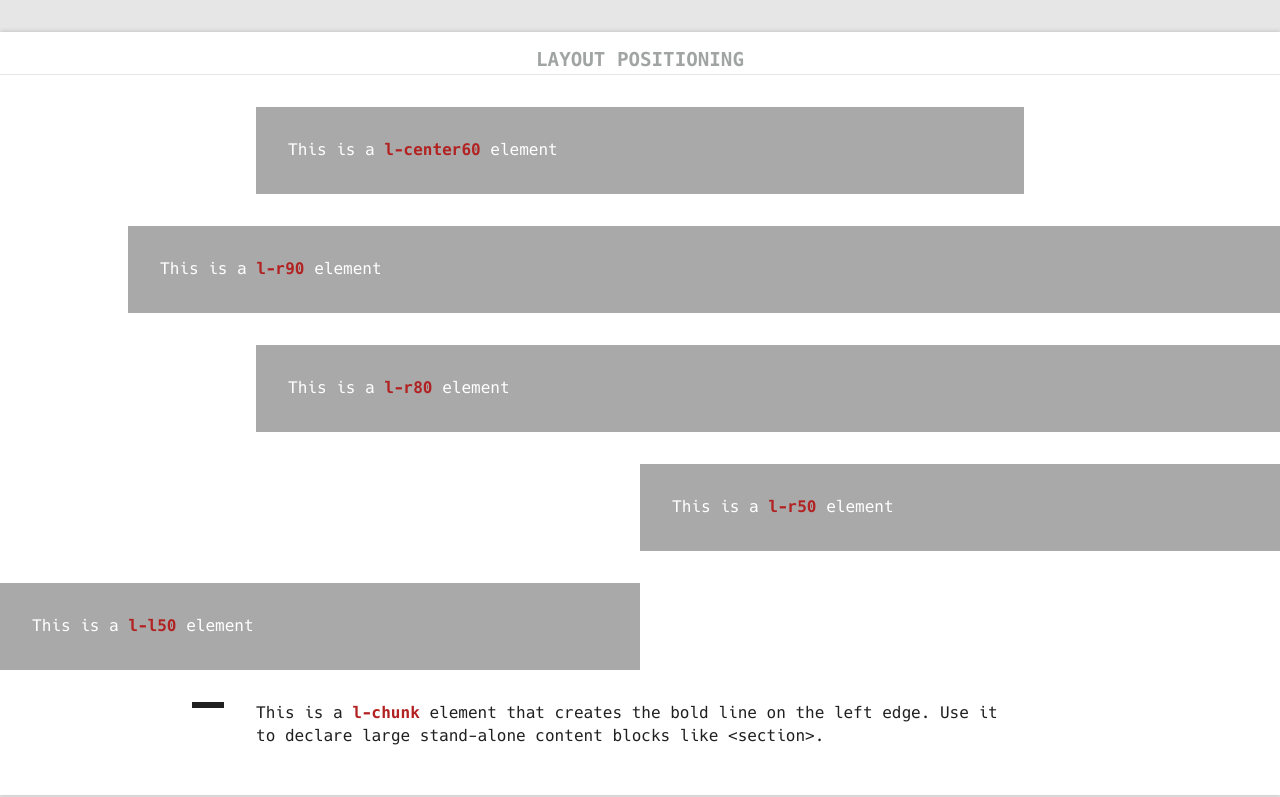
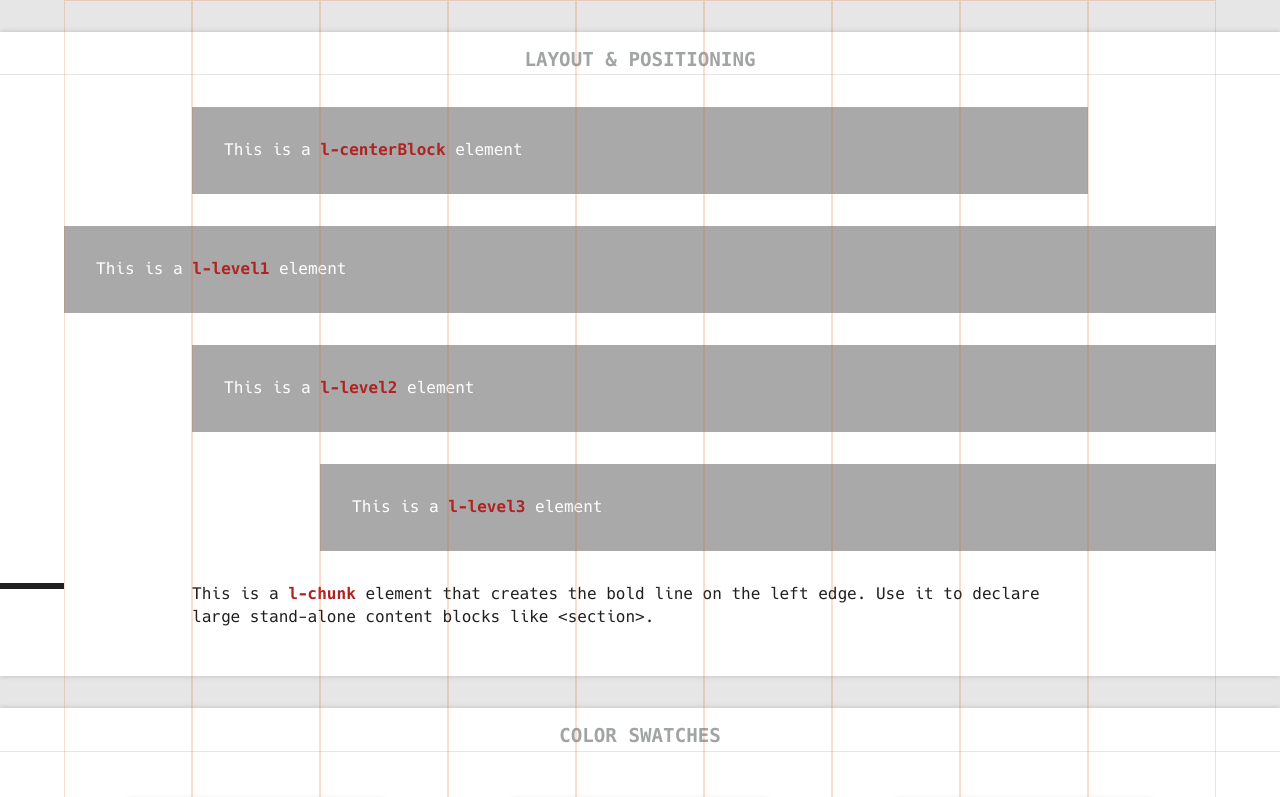
Before and after one commit to DomSt/MyNameIsDom, a plain HTML site: page dev/patternLib/index.html in a window 1280 px wide. Shown: the top 797 px of the page. Drawn offline with Linux system fonts and the light colour scheme.

Commit message:
Removed old layout elements, included new tiered layout elements.
Fixed test grid. Wrong column calculation because of padding on wrapper
element.

Fixed chunk element.

```diff
--- a/dev/patternLib/index.html
+++ b/dev/patternLib/index.html
@@ -26,30 +26,26 @@
 
     <!-- LAYOUT CLASSES -->
     <div class="lib__section">
-      <p class="lib__section__headline">Layout Positioning</p>
+      <p class="lib__section__headline">Layout & Positioning</p>
 
-      <div class="lib__element lib__element--layoutBlock l-center60">
-        <p>This is a <span class="lib__element__name">l-center60</span> element</p>
+      <div class="lib__element lib__element--layoutBlock l-centerBlock">
+        <p>This is a <span class="lib__element__name">l-centerBlock</span> element</p>
       </div>
 
-      <div class="lib__element lib__element--layoutBlock l-r90">
-        <p>This is a <span class="lib__element__name">l-r90</span> element</p>
+      <div class="lib__element lib__element--layoutBlock l-level1">
+        <p>This is a <span class="lib__element__name">l-level1</span> element</p>
       </div>
 
-      <div class="lib__element lib__element--layoutBlock l-r80">
-        <p>This is a <span class="lib__element__name">l-r80</span> element</p>
+      <div class="lib__element lib__element--layoutBlock l-level2">
+        <p>This is a <span class="lib__element__name">l-level2</span> element</p>
       </div>
 
-      <div class="lib__element lib__element--layoutBlock l-r50">
-        <p>This is a <span class="lib__element__name">l-r50</span> element</p>
+      <div class="lib__element lib__element--layoutBlock l-level3">
+        <p>This is a <span class="lib__element__name">l-level3</span> element</p>
       </div>
 
-      <div class="lib__element lib__element--layoutBlock l-l50">
-        <p>This is a <span class="lib__element__name">l-l50</span> element</p>
-      </div>
-
-      <div class="lib__element l-center60 l-chunk">
-        <p>This is a <span class="lib__element__name">l-chunk</span> element that creates the bold line on the left edge. Use it to declare large stand-alone content blocks like &lt;section&gt;.</p>
+      <div class="lib__element l-chunk">
+        <p class="l-centerBlock">This is a <span class="lib__element__name">l-chunk</span> element that creates the bold line on the left edge. Use it to declare large stand-alone content blocks like &lt;section&gt;.</p>
       </div>
 
     </div>
@@ -63,10 +59,10 @@
     <!-- TYPOGRAPHIE -->
     <div class="lib__section lib__section--type">
       <p class="lib__section__headline">Typographie</p>
-      <h1 class="lib__element lib__element--type l-center60">This is a <span class="lib__element__name">h1</span> headline</h1>
-      <h2 class="lib__element lib__element--type l-center60">This is a <span class="lib__element__name">h2</span> headline</h2>
-      <h3 class="lib__element lib__element--type l-center60">This is a <span class="lib__element__name">h3</span> headline</h3>
-      <div class="lib__element lib__element--type article__passage l-center60">
+      <h1 class="lib__element lib__element--type l-level1">This is a <span class="lib__element__name">h1</span> headline</h1>
+      <h2 class="lib__element lib__element--type l-level2">This is a <span class="lib__element__name">h2</span> headline</h2>
+      <h3 class="lib__element lib__element--type l-level3">This is a <span class="lib__element__name">h3</span> headline</h3>
+      <div class="lib__element lib__element--type article__passage l-level3">
         <p class="article__paragraph">
           These are two <span class="lib__element__name">article__paragraph</span> elements inside an <span class="lib__element__name">article__passage</span>. Lorem ipsum dolor sit amet, consectetuer adipiscing elit, sed diam nonummy nibh euismod tincidunt ut laoreet dolore magna aliquam erat volutpat. Ut wisi enim ad minim veniam, quis nostrud exerci tation ullamcorper suscipit lobortis nisl ut aliquip ex ea commodo consequat. Duis autem vel eum iriure dolor in hendrerit in vulputate velit esse molestie consequat.
         </p>
@@ -74,14 +70,14 @@
           The second paragraph without the dropcap.Epsum factorial non deposit quid pro quo hic escorol. Olypian quarrels et gorilla congolium sic ad nauseum. Souvlaki ignitus carborundum e pluribus unum. Defacto lingo est igpay atinlay. Marquee selectus non provisio incongruous feline nolo contendre. Gratuitous octopus niacin, sodium glutimate. Quote meon an estimate et non interruptus stadium. Sic tempus fugit esperanto hiccup estrogen. Glorious baklava ex librus hup hey ad infinitum. Non sequitur condominium facile et geranium incognito. Epsum factorial non deposit quid pro quo hic escorol.
         </p>
       </div>
-      <figcaption class="lib__element lib__element--type l-center60">This is a <span class="lib__element__name">figcaption</span> used for smallprint</figcaption>
-      <blockquote class="lib__element lib__element--type l-center60">This is a <span class="lib__element__name">blockquote</span> element</blockquote>
+      <figcaption class="lib__element lib__element--type l-level3">This is a <span class="lib__element__name">figcaption</span> used for smallprint</figcaption>
+      <blockquote class="lib__element lib__element--type l-level3">This is a <span class="lib__element__name">blockquote</span> element</blockquote>
     </div>
 
     <!-- LINKS & BUTTONS -->
     <div class="lib__section">
       <p class="lib__section__headline">Links & Buttons</p>
-      <p class="lib__element--type l-center60">This is a <a href="#">Textlink</a> inside some other text.</p>
+      <p class="lib__element--type l-level3">This is a <a href="#">Textlink</a> inside some other text.</p>
     </div>
 
     <!-- MODULES -->
@@ -89,10 +85,10 @@
       <p class="lib__section__headline">Modules</p>
 
       <!-- itemList Module -->
-      <div class=" lib__element__module l-center60 l-chunk itemList">
+      <div class=" lib__element__module l-chunk itemList">
         <h1 class="itemList__name">Section</h1>
 
-        <div class="l-r90 itemList__tile">
+        <div class="l-level3 itemList__tile">
           <div class="itemList__item">
             <h2 class="itemList__item__title">Item title</h2>
             <p class="itemList__item__subtitle">
@@ -105,7 +101,7 @@
           </div>
         </div>
 
-        <div class="l-r90 itemList__tile">
+        <div class="l-level3 itemList__tile">
           <div class="itemList__item">
             <h2 class="itemList__item__title">Item title for main content</h2>
             <p class="itemList__item__subtitle">
@@ -118,7 +114,7 @@
           </div>
         </div>
 
-        <div class="l-r90 itemList__tile">
+        <div class="l-level3 itemList__tile">
           <div class="itemList__item">
             <h3 class="itemList__item__title">Small item title for secondary content</h3>
             <p class="itemList__item__subtitle">
@@ -131,7 +127,7 @@
           </div>
         </div>
 
-        <div class="l-r90 itemList__linkFull">
+        <div class="l-level3 itemList__linkFull">
           <a href="#"><p>Full Itemlist</p></a>
         </div>
 
--- a/dev/scss/layout/_grid.scss
+++ b/dev/scss/layout/_grid.scss
@@ -6,34 +6,25 @@
 //  GRID LAYOUT
 //=================================================================
 
-.l-wrapper {
-	padding: 0 5%;
-	margin: 0 auto;
-}
-
-.l-center60 {
-	width: 60%;
+.l-centerBlock {
+	width: 70%;
 	margin-left: auto;
 	margin-right: auto;
 }
 
-.l-r90 {
-	width: 90%;
+.l-level1 {
+		width: 90%;
+		margin-left: 5%;
+}
+
+.l-level2 {
+	width: 85%;
 	margin-left: 10%;
 }
 
-.l-r80 {
+.l-level3 {
 	width: 80%;
-	margin-left: 20%;
-}
-
-.l-r50 {
-	width: 50%;
-	margin-left: 50%;
-}
-
-.l-l50 {
-	width: 50%;
+	margin-left: 15%;
 }
 
 .l-chunk {
@@ -45,8 +36,43 @@
 	position: absolute;
 	display: block;
 	top: 0;
-	left: -5vw;
-	width: 2.5vw;
+	left: 0;
+	width: 2.5%;
 	border-top: 6px solid $primaryContent;
 
 }
+
+
+
+//=================================================================
+//  GRID LAYOUT - MEDIA QUERIES
+//=================================================================
+
+@media screen and (min-width: 500px) {
+	.l-level1 {
+		width: 90%;
+		margin-left: 5%;
+	}
+
+	.l-level2 {
+		width: 80%;
+		margin-left: 15%;
+	}
+
+	.l-level3 {
+		width: 70%;
+		margin-left: 25%;
+	}
+
+	.l-chunk::before {
+		width: 5%;
+	}
+}
+
+@media screen and (min-width: 640px) {
+
+}
+
+@media screen and (min-width: 850px) {
+
+}
--- a/dev/scss/modules/_itemList.scss
+++ b/dev/scss/modules/_itemList.scss
@@ -11,16 +11,18 @@
 
   &__name {
     position: absolute;
+    top: 0;
+    left: 5%;
     text-transform: uppercase;
     line-height: .75;
     transform-origin: 0 0;
-    transform: rotate(90deg) translateY(-.325em);
+    transform: rotate(90deg) translateY(-.75em);
   }
 }
 
 .itemList__item {
   background: $primaryBG;
-  padding: .5rem;
+  //padding: .5rem;
 
   &:first-of-type {
     padding-top: 0rem;
@@ -73,3 +75,28 @@
     transition: all .2s ease-in-out;
   }
 }
+
+.itemList__tile > .itemList__item {
+  padding-right: .5rem;
+  padding-bottom: .5rem;
+}
+
+
+
+//=================================================================
+//  ITEMLIST - MEDIA QUERIES
+//=================================================================
+
+@media screen and (min-width: 500px) {
+  .itemList__name {
+    left: 15%;
+  }
+}
+
+@media screen and (min-width: 640px) {
+
+}
+
+@media screen and (min-width: 850px) {
+
+}
--- a/dev/scss/patternLib/_gridTest.scss
+++ b/dev/scss/patternLib/_gridTest.scss
@@ -11,9 +11,9 @@
 	top: 0;
 	left: 0;
 	width: 100%;
-	padding: 0 5%;
-	display: block;
-	display: none;
+	z-index: 100;
+	pointer-events: none;
+	/*display: none;*/
 }
 
 .gridTest__col {
@@ -21,6 +21,9 @@
 	display: inline-block;
 	width: 10%;
 	height: 99.999vh;
-	border: 1px solid tomato;
-	background-color: rgba(255,0,0,.1);
+	border: 1px solid rgba($primaryLink,.2);
 }
+
+.gridTest__col:first-child {
+	margin-left: 5%;
+}
```
Also changed, not shown: dev/css/application.css, dev/css/patternLib/patternLib_application.css, 2 other files.
